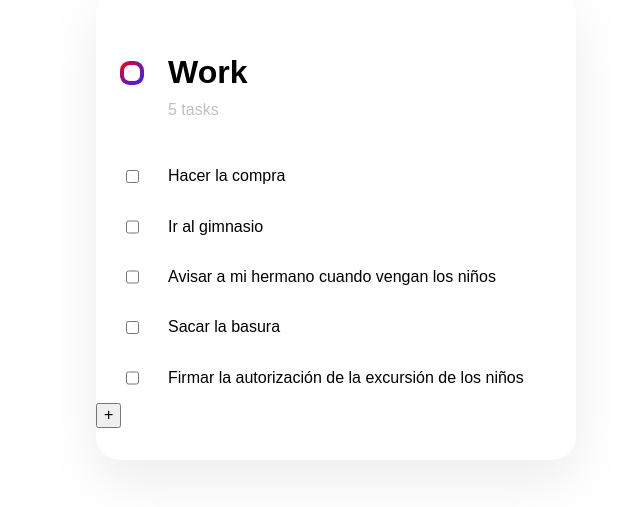
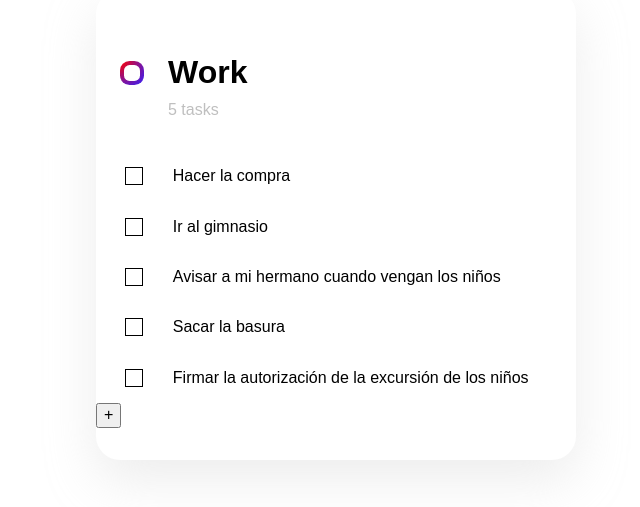
Before and after one commit to jocafernanro/vue-to-do-list-app, a Vue app: page / in a window 1280 px wide. Shown: the part 175-682 px from the top of the page, without its empty margins (304-944 px from the left). Built offline with nearby package versions, Linux system fonts and the light colour scheme; a web font is replaced by a local one.

Commit message:
Custom checkbox and some style changes

```diff
--- a/src/components/ToDoList.vue
+++ b/src/components/ToDoList.vue
@@ -8,8 +8,7 @@
             </div>
         </header>
         <section class="list">
-            <ToDoListItem class="list__item"
-                          v-for="item in list.items" :key="item.id"
+            <ToDoListItem v-for="item in list.items" :key="item.id"
                           :isCompleted="item.isCompleted"
                           :text="item.text"
                           :isRemove="item.isRemoved"
@@ -68,7 +67,7 @@
         },
         methods: {
             itemStatusChanged(item) {
-                this.toDoItemList.map(o => {
+                this.list.items.map(o => {
                     if (item.id === o.id) Object.assign(o, {isCompleted: item.status})
                 })
             },
@@ -122,14 +121,4 @@
             background-clip: content-box, border-box;
         }
     }
-
-    .list {
-        &__item {
-            display: grid;
-            grid-template-columns: 15% 85%;
-            padding: 1em 0;
-            cursor: pointer;
-        }
-
-    }
 </style>
--- a/src/components/ToDoListItem.vue
+++ b/src/components/ToDoListItem.vue
@@ -1,13 +1,12 @@
 <template>
-    <label :class="['list-item', this.isCompleted && 'item-checked']" :for="id">
-        <input class="list-item__checkbox"
-               type="checkbox"
-               :id="id"
-               v-model="itemStatus"
-               @change="itemStatusChanged()">
-        <span class="list-item__text">{{ text }}</span>
-        <span class="list-item__custom-checkbox"></span>
-    </label>
+        <div class="list-item">
+            <input class="list-item__checkbox"
+                   type="checkbox"
+                   :id="id"
+                   v-model="itemStatus"
+                   @change="itemStatusChanged()">
+            <label class="list-item__text" :for="id">{{ text }}</label>
+        </div>
 </template>
 
 <script>
@@ -34,9 +33,61 @@
 
 <style lang="scss" scoped>
     .list-item{
+        padding: 1em 0 1em 1.8em;
+        cursor: pointer;
         &__checkbox {
-            justify-self: center;
+
         }
     }
 
+    .list-item {
+        display: flex;
+
+        input[type="checkbox"] {
+            opacity: 0;
+            position: absolute;
+            width: 0;
+            height: 0;
+            z-index: -1;
+            &:checked {
+                + label:after {
+                    content: "";
+                }
+            }
+        }
+
+        .list-item__text {
+            position: relative;
+            display: inline-block;
+            padding-left: 3em;
+            cursor: pointer;
+
+            &:before,
+            &:after {
+                position: absolute;
+                left: 0;
+                top: 0;
+            }
+
+            &:before {
+                content: "";
+                display: inline-block;
+                height: 16px;
+                width: 16px;
+                border: 1px solid;
+            }
+            &:after {
+                content: none;
+                height: 5px;
+                width: 9px;
+                border-left: 2px solid;
+                border-bottom: 2px solid;
+                transform: rotate(-45deg);
+                left: 4px;
+                top: 4px;
+            }
+        }
+    }
+
+
 </style>
```
